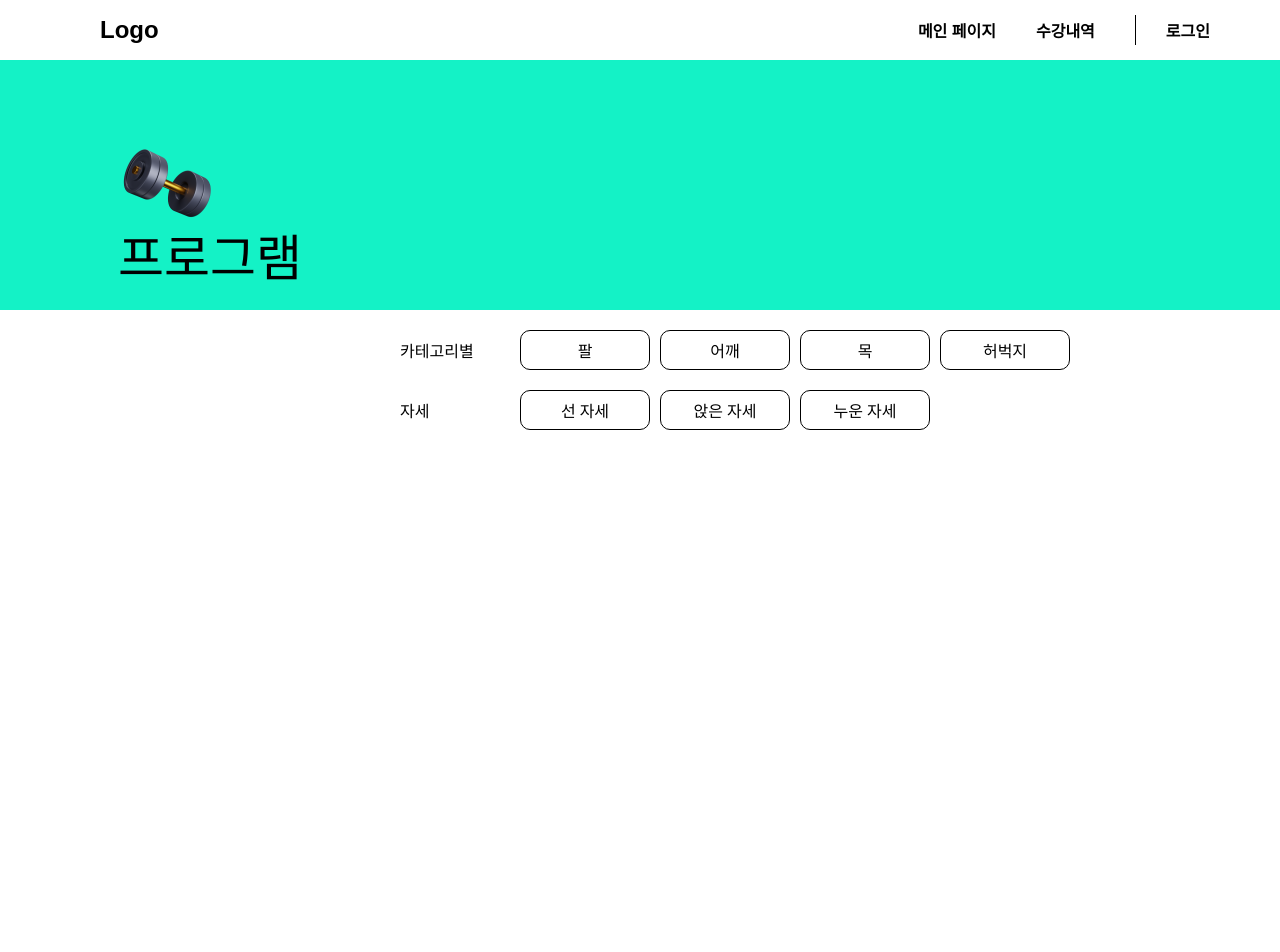
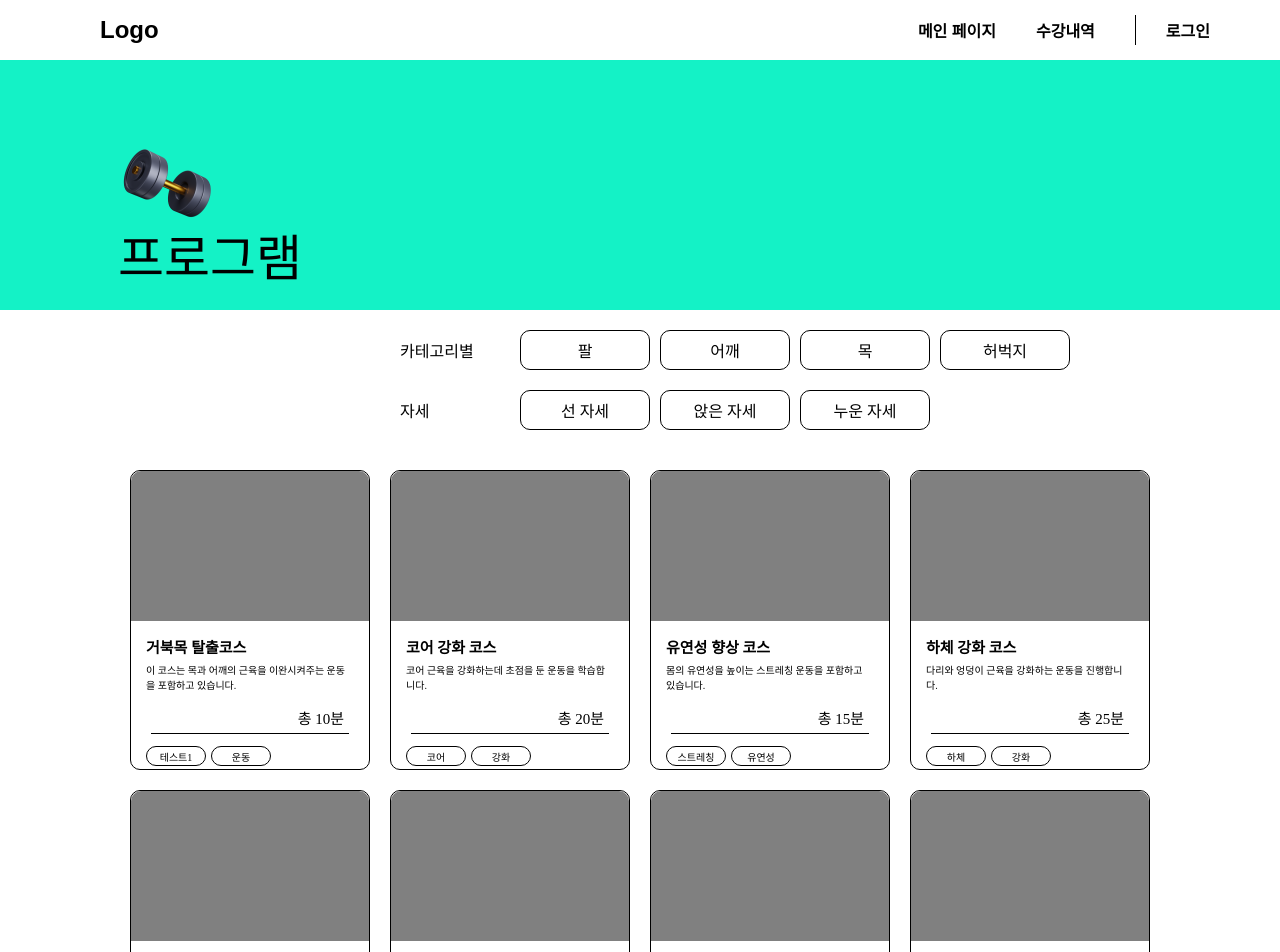
Before and after one commit to sync-without-async/Rehab-FrontEnd, a React (Vite) app: page / in a window 1280 px wide. Shown: the top 952 px of the page. Before the commit the page ends 800 px from the top, so only its background shows below. Built offline with nearby package versions, Linux system fonts and the light colour scheme; a web font is replaced by a local one.

Commit message:
Feat: 메인페이지 운동 카드 컴포넌트 리스트 배치 구현

```diff
--- a/src/pages/MainPage.jsx
+++ b/src/pages/MainPage.jsx
@@ -1,12 +1,13 @@
-import { useState } from 'react';
+import { useState } from "react";
 import Header from "../components/Header";
-import styled from 'styled-components';
+import styled from "styled-components";
 import dumbbell from "../assets/images/dumbbell.png";
+import CourseCard from "../components/CourseCard";
 
 const Background = styled.div`
   width: 100%;
   height: 250px;
-  background-color: #14F2C6;
+  background-color: #14f2c6;
   position: relative;
   margin-top: 20px;
 `;
@@ -40,9 +41,9 @@ const FilterButton = styled.button`
   width: 130px;
   height: 40px;
   border-radius: 10px;
-  border: ${props => props.selected ? 'none' : '1px solid black'};
-  background-color: ${props => props.selected ? '#ACEAFF' : 'white'};
-  color: ${props => props.selected ? 'black' : 'black'};
+  border: ${(props) => (props.selected ? "none" : "1px solid black")};
+  background-color: ${(props) => (props.selected ? "#ACEAFF" : "white")};
+  color: ${(props) => (props.selected ? "black" : "black")};
   margin-left: 10px;
   transition: 0.3s;
 
@@ -53,6 +54,15 @@ const FilterButton = styled.button`
   &:focus {
     outline: none;
   }
+`;
+
+const CardContainer = styled.div`
+  display: flex;
+  flex-wrap: wrap;
+  justify-content: center;
+  gap: 20px;
+  margin: 40px auto;
+  max-width: 1200px;
 `;
 
 const MainPage = () => {
@@ -68,7 +78,7 @@ const MainPage = () => {
       </Background>
       <CategoryText>
         <Label>카테고리별</Label>
-        {['팔', '어깨', '목', '허벅지'].map(category => (
+        {["팔", "어깨", "목", "허벅지"].map((category) => (
           <FilterButton
             key={category}
             selected={selectedCategory === category}
@@ -80,7 +90,7 @@ const MainPage = () => {
       </CategoryText>
       <CategoryText>
         <Label>자세</Label>
-        {['선 자세', '앉은 자세', '누운 자세'].map(posture => (
+        {["선 자세", "앉은 자세", "누운 자세"].map((posture) => (
           <FilterButton
             key={posture}
             selected={selectedPosture === posture}
@@ -90,6 +100,64 @@ const MainPage = () => {
           </FilterButton>
         ))}
       </CategoryText>
+      <CardContainer>
+        <CourseCard
+          image={null}
+          title="거북목 탈출코스"
+          description="이 코스는 목과 어깨의 근육을 이완시켜주는 운동을 포함하고 있습니다."
+          time="총 10분"
+          tags={["테스트1", "운동"]}
+        />
+        <CourseCard
+          image={null}
+          title="코어 강화 코스"
+          description="코어 근육을 강화하는데 초점을 둔 운동을 학습합니다."
+          time="총 20분"
+          tags={["코어", "강화"]}
+        />
+        <CourseCard
+          image={null}
+          title="유연성 향상 코스"
+          description="몸의 유연성을 높이는 스트레칭 운동을 포함하고 있습니다."
+          time="총 15분"
+          tags={["스트레칭", "유연성"]}
+        />
+        <CourseCard
+          image={null}
+          title="하체 강화 코스"
+          description="다리와 엉덩이 근육을 강화하는 운동을 진행합니다."
+          time="총 25분"
+          tags={["하체", "강화"]}
+        />
+        <CourseCard
+          image={null}
+          title="유산소 운동 코스"
+          description="심장 건강과 체력 향상을 위한 유산소 운동을 합니다."
+          time="총 30분"
+          tags={["유산소", "체력"]}
+        />
+        <CourseCard
+          image={null}
+          title="근력 운동 코스"
+          description="체중을 이용한 근력 운동을 중점적으로 합니다."
+          time="총 20분"
+          tags={["근력", "체중운동"]}
+        />
+        <CourseCard
+          image={null}
+          title="밸런스 트레이닝"
+          description="몸의 균형 능력을 향상시키기 위한 운동 코스입니다."
+          time="총 20분"
+          tags={["밸런스", "균형"]}
+        />
+        <CourseCard
+          image={null}
+          title="포스쳐 교정 코스"
+          description="올바른 자세를 유지하기 위한 교정 운동을 포함하고 있습니다."
+          time="총 15분"
+          tags={["자세", "교정"]}
+        />
+      </CardContainer>
     </div>
   );
 };
```
